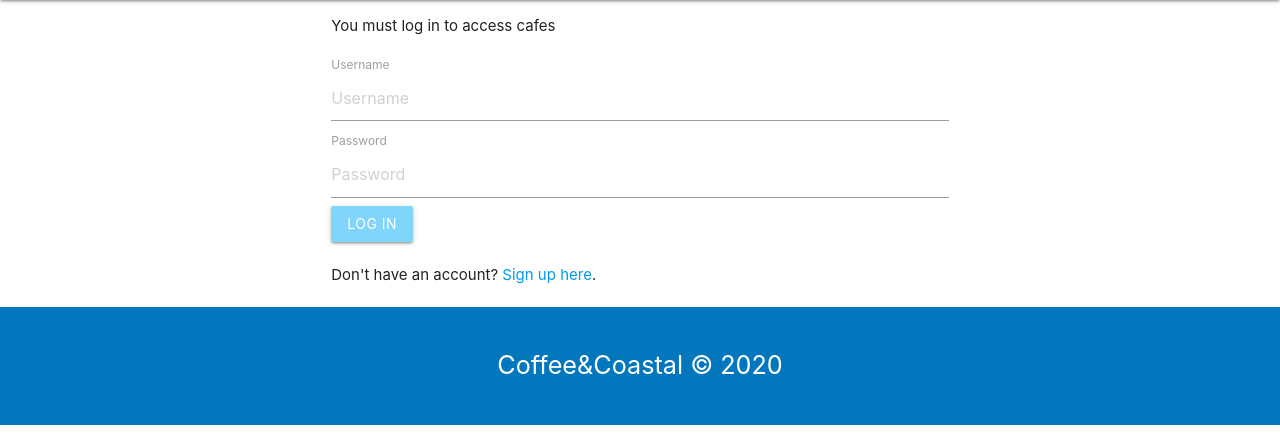
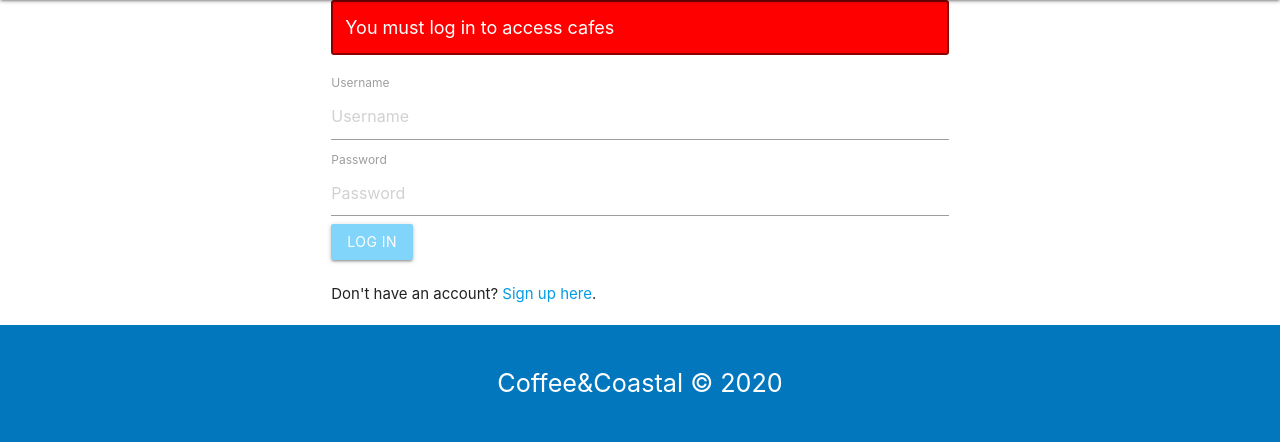
Before and after one commit to Code-Institute-Submissions/Coffee-CoastalView, a Flask app: page / in a window 1280 px wide. Shown: the part 64-506 px from the top of the page. Run offline with Flask 2, Linux system fonts and the light colour scheme; some libraries are stand-ins or nearby versions.

Commit message:
Added more colour to flash messaging

```diff
--- a/app.py
+++ b/app.py
@@ -45,7 +45,7 @@ def send_email():
         msg = Message(subject="New Cafe Request",sender=sender,recipients=recipients,body=body)
         mail.send(msg)
         top_three= mongo.db.cafes.aggregate([{"$sort" :{"ratings_avg" :-1}},{ "$limit" : 3}])
-        flash("Your email has been sent, we will be in touch soon")
+        flash("Your email has been sent, we will be in touch soon","info")
         return render_template('landing.html',top_three=top_three)
     else:
         return abort(404, description='Resource not found')
@@ -175,10 +175,10 @@ def index():
         username=session['USERNAME']
         user = mongo.db.users.find_one({'name': username})
     else:
-        flash("You must log in to access cafes")
+        flash("You must log in to access cafes","error")
         return render_template('index.html')
     if user:
-        flash("You are logged in as " + username)
+        flash("You are logged in as " + username,"info")
         cafes = mongo.db.cafes.find()
         my_reviews= \
             mongo.db.cafes.find( { "reviews.user_id" : ObjectId(user['_id']) } )
@@ -214,7 +214,7 @@ def login():
             top_three= mongo.db.cafes.aggregate([{ "$sort" : {"ratings_avg" : -1 }},{ "$limit" : 3 }])
             return render_template('landing.html', top_three=top_three)
     else:
-        flash("Sorry that username does not exist ")
+        flash("Sorry that username does not exist","error")
         return render_template('index.html')
 
 @app.route('/edit_user')
@@ -266,7 +266,7 @@ def register():
                 session['USERNAME'] = username
                 return render_template('registrationcomplete.html')
             else:
-                flash("The username " + username + " already exists!")
+                flash("The username " + username + " already exists!","error")
 
         return render_template('register.html')
     except:
@@ -294,7 +294,7 @@ def add_favourite(cafe_id, user_id):
         users_favourites = mongo.db.cafes.find({ "_id" : ObjectId(cafe_id), "favourites.user_id" : ObjectId(user_id) } )
         cafe = cafes.find_one({'_id': ObjectId(cafe_id)})
         existing_review = get_exisiting_review(cafe_id, user_id)
-        flash("Cafe " + cafe['name'] + " was added to your favourites")
+        flash("Cafe " + cafe['name'] + " was added to your favourites","info")
         return render_template('individualcafe.html', cafe=cafe,
                            user_id=user_id, existing_review = existing_review, users_favourites=users_favourites )
     except:
@@ -338,7 +338,7 @@ def remove_favourite(cafe_id, user_id):
             mongo.db.cafes.find({'favourites.user_id': ObjectId(user_id)})
         my_reviews= \
             mongo.db.cafes.find( { "reviews.user_id" : ObjectId( user_id ) } )
-        flash("Cafe " + cafe['name'] + " was removed from your favourites")
+        flash("Cafe " + cafe['name'] + " was removed from your favourites","info")
         return render_template('myprofile.html', cafes=cafes,
                            user_name=username, user_id=user_id, my_reviews=my_reviews)
     except:
@@ -374,7 +374,7 @@ def rate_cafe(cafe_id, user_id):
         cafe = cafes.find_one({'_id': ObjectId(cafe_id)})
         users_favourites = mongo.db.cafes.find({ "_id" : ObjectId(cafe_id),"favourites.user_id" : ObjectId(user_id) })
         existing_review = get_exisiting_review(cafe_id,user_id)
-        flash("You rated " + cafe['name'] + ". Thank you for your feedback!")
+        flash("You rated " + cafe['name'] + ". Thank you for your feedback!","info")
         return render_template('individualcafe.html', cafe=cafe,
                            user_id=user_id, existing_review = existing_review, users_favourites=users_favourites)
     except:
@@ -388,7 +388,7 @@ def rate_cafe(cafe_id, user_id):
 @app.route('/logout')
 def logout():
     session.pop('USERNAME', None)
-    flash("You have logged out.")
+    flash("You have logged out.","info")
     return render_template('index.html')
 
 
@@ -406,7 +406,7 @@ def add_review(cafe_id, user_id):
         cafe = cafes.find_one({'_id': ObjectId(cafe_id)})  # refresh the list
         users_favourites = mongo.db.cafes.find({ "_id" : ObjectId(cafe_id),"favourites.user_id" : ObjectId(user_id) })
         existing_review = get_exisiting_review(cafe_id,user_id)
-        flash("You added a review for " + cafe['name'] + ". Thank you for your feedback!")
+        flash("You added a review for " + cafe['name'] + ". Thank you for your feedback!","info")
         return render_template('individualcafe.html', cafe=cafe,
                             user_id=user_id, existing_review = existing_review, users_favourites=users_favourites)
     except:
@@ -448,7 +448,7 @@ def update_review(cafe_id, user_id):
     existing_review = get_exisiting_review(cafe_id,user_id)
     cafe = cafes.find_one({'_id': ObjectId(cafe_id)})  # refresh the list
     users_favourites = mongo.db.cafes.find({ "_id" : ObjectId(cafe_id),"favourites.user_id" : ObjectId(user_id) })
-    flash("You updated a review for " + cafe['name'] + ". Thank you for your feedback!")
+    flash("You updated a review for " + cafe['name'] + ". Thank you for your feedback!","info")
     return render_template('individualcafe.html', cafe=cafe,
                            user_id=user_id,existing_review = existing_review,users_favourites=users_favourites)
 
@@ -473,7 +473,7 @@ def remove_review(cafe_id, user_id):
                         + ' user_id= ' + str(user_id))
         cafe = cafes.find_one({'_id': ObjectId(cafe_id)})  # refresh the list
         users_favourites = mongo.db.cafes.find({ "_id" : ObjectId(cafe_id), "favourites.user_id" : ObjectId(user_id) })
-        flash("You removed a review for " + cafe['name'] + ". Thank you!")
+        flash("You removed a review for " + cafe['name'] + ". Thank you!","info")
         return render_template('individualcafe.html', cafe=cafe,
                            user_id=user_id,existing_review = existing_review,users_favourites=users_favourites)
     except:
--- a/static/css/style.css
+++ b/static/css/style.css
@@ -64,7 +64,6 @@ form .login {
 	height: 150px!important;
 	border: 1px #598AB0 !important
 }
-
 .cafe {
 	position: relative;
 	margin: .5rem 0 1rem 0;
@@ -136,7 +135,7 @@ h1 { font-size: 1.5em; margin: 10px; }
 
 /* Media Queries */
 @media screen and (min-width: 1400px) {
-    .card {
+.card {
 		position: relative;
 		margin: .5rem 0 1rem 0;
 		background-color: #fff;
@@ -148,8 +147,7 @@ h1 { font-size: 1.5em; margin: 10px; }
 		height: 550px!important;
 		}
 	}
-
-    .card-panel {
+.card-panel {
 	-webkit-transition: -webkit-box-shadow .25s;
 	transition: -webkit-box-shadow .25s;
 	transition: box-shadow .25s;
@@ -173,3 +171,25 @@ h1 { font-size: 1.5em; margin: 10px; }
 	height: 150px!important;
 	border: 1px #598AB0 !important
 }
+
+
+.alert {
+	padding: 12px;
+	border-radius: 3px;
+	font-size: 1.2rem;
+	margin-bottom: 16px;
+	border-width: 2px;
+	border-style: solid;
+  }
+
+.alert-error {
+border-color: darkred;
+background-color: red;
+color: white;
+}
+
+.alert-info {
+border-color: orange;
+background-color: yellow;
+color: black;
+}
--- a/templates/index.html
+++ b/templates/index.html
@@ -5,8 +5,8 @@
     <div class="row">
         <div class="col s12 m6 offset-m2 offset-l3">
             <form method="POST" action="{{ url_for('login') }}">
-                {% for message in get_flashed_messages() %}
-                <p>{{ message }}</p>
+                {% for category, message in get_flashed_messages(with_categories=True) %}
+                <div class="alert alert-{{category}}">{{ message }}</div>
                 {% endfor %}
                 <div class="form-group">
                     <label for="username">Username</label>
--- a/templates/individualcafe.html
+++ b/templates/individualcafe.html
@@ -24,8 +24,8 @@
                 {% else %}
                 <a href="{{ url_for('remove_favourite', cafe_id=(cafe._id),user_id=(user_id)) }}" class="waves-effect waves-light btn light-blue lighten-3">Remove from Favourites</a>
                 {% endif %}
-                {% for message in get_flashed_messages() %}
-                <p>{{ message }}</p>
+                {% for category, message in get_flashed_messages(with_categories=True) %}
+                <div class="alert alert-{{category}}">{{ message }}</div>
                 {% endfor %}
             </div>
         </div>
--- a/templates/myprofile.html
+++ b/templates/myprofile.html
@@ -17,8 +17,8 @@
          <p>Username: {{ user_name }}</p>
          <a href="{{ url_for('edit_user') }}" class="waves-effect waves-light btn light-blue lighten-3">Update Profile</a>
          <a href="{{ url_for('logout') }}" class="waves-effect waves-light btn light-blue lighten-3">logout</a>
-         {% for message in get_flashed_messages() %}
-         <p>{{ message }}</p>
+         {% for category, message in get_flashed_messages(with_categories=True) %}
+         <div class="alert alert-{{category}}">{{ message }}</div>
          {% endfor %}
       </div>
    </div>
--- a/templates/register.html
+++ b/templates/register.html
@@ -5,8 +5,8 @@
     <div class="row">
         <div class="col s12 m6 offset-m2 offset-s2 offset-l3">
             <form class="login" method="POST" action="{{ url_for('register') }}">
-                {% for message in get_flashed_messages() %}
-                <p>{{ message }}</p>
+                {% for category, message in get_flashed_messages(with_categories=True) %}
+                <div class="alert alert-{{category}}">{{ message }}</div>
                 {% endfor %}
                 <div class="form-group">
                     <label for="exampleInputEmail1">Username</label>
```
Also changed, not shown: 1 other file.
